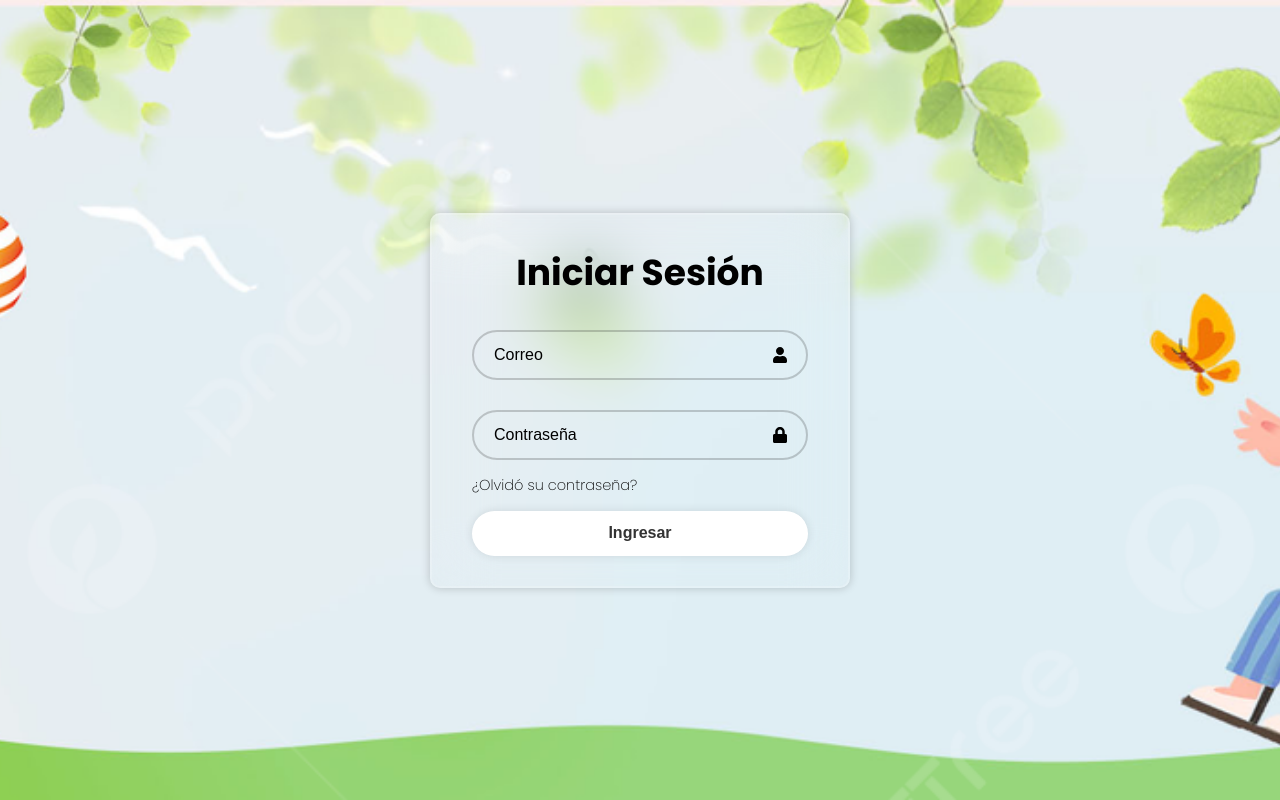
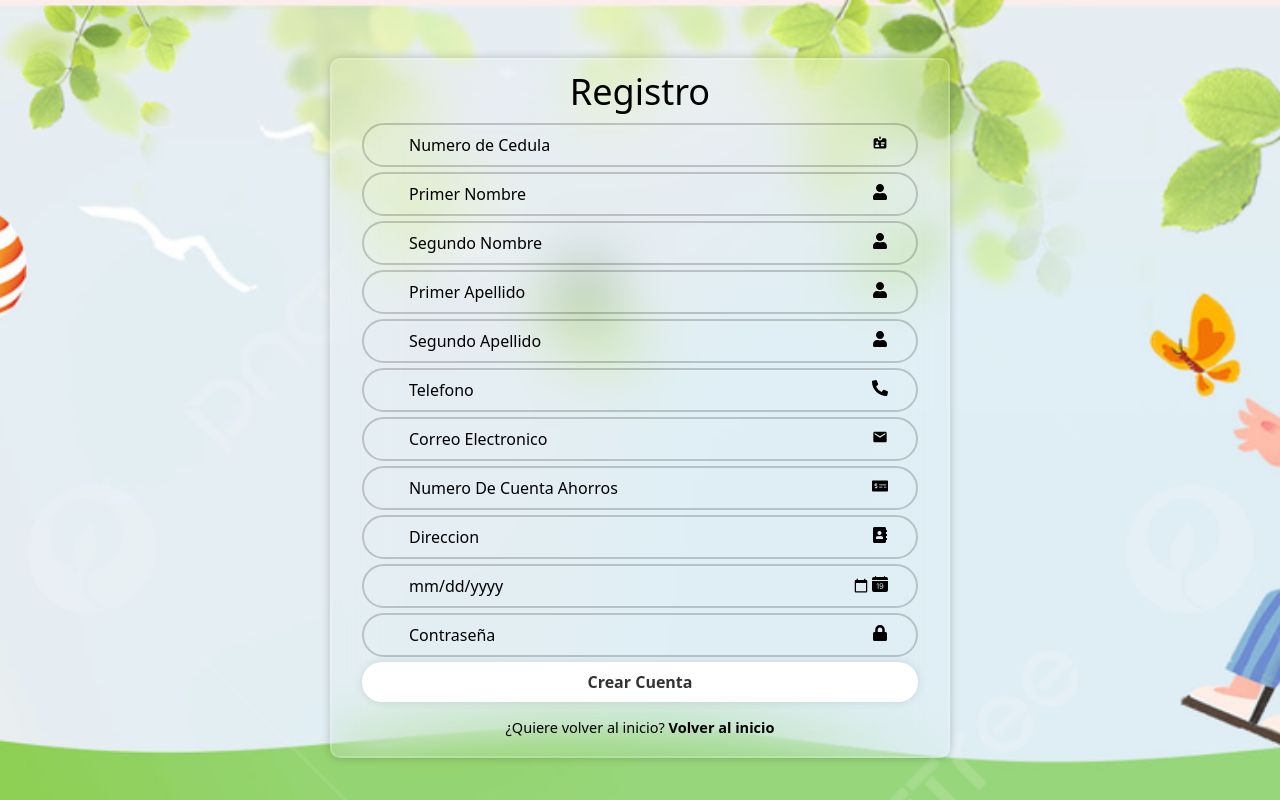
Before and after one commit to judynatalialopez/AED-Front-End, a React (Create React App) app in the folder aed-front-end/: page /Registro in a window 1280 px wide. Built offline with nearby package versions, Linux system fonts and the light colour scheme.

Commit message:
navegacion fucnionando ver01

```diff
--- a/aed-front-end/package.json
+++ b/aed-front-end/package.json
@@ -12,6 +12,7 @@
     "react-bootstrap": "^2.10.3",
     "react-dom": "^18.3.1",
     "react-icons": "^5.2.1",
+    "react-router-dom": "^6.24.0",
     "react-scripts": "5.0.1",
     "reactstrap": "^9.2.2",
     "web-vitals": "^2.1.4"
--- a/aed-front-end/src/App.js
+++ b/aed-front-end/src/App.js
@@ -1,13 +1,24 @@
-
-import './App.css';
-import LoginUser from './components/login_user';  // Asegúrate de que la carpeta se llama 'components' y el archivo 'update_password_a.js'
-
-
+import React from 'react';
+import { BrowserRouter, Routes, Route } from 'react-router-dom';
+import LoginUser from './components/login_user';
+import RegisterUser from './components/register_user';
+import Update_Password_u from './components/password_u';
+import ViewUsers from './components/view_users';
+import './App.css'; // Asegúrate de que la carpeta se llama 'components' y el archivo 'update_password_a.js'
+import { Navbar } from 'react-bootstrap';
 
 function App() {
   return (
     <div>
-      <LoginUser />
+      <BrowserRouter>
+        <Navbar />
+        <Routes>
+          <Route path="/" element={<LoginUser />} />
+          <Route path="/Contraseña" element={<Update_Password_u />} />
+          <Route path="/Registro" element={<RegisterUser />} />
+          <Route path="/Inicio" element={<ViewUsers />} />
+        </Routes>
+      </BrowserRouter>
     </div>
   );
 }
--- a/aed-front-end/src/components/login_user.jsx
+++ b/aed-front-end/src/components/login_user.jsx
@@ -1,10 +1,12 @@
 import React, { useState } from 'react';
+import { useNavigate } from 'react-router-dom'; // Asegúrate de importar useNavigate
 import '../styles/login_user.css';
 import { FaUser, FaLock } from 'react-icons/fa';
 
 const LoginUser = () => {
-  const [email, setEmail] = useState(""); // Utiliza 'email' en vez de 'Email'
-  const [contrasena, setContrasena] = useState(""); // Utiliza 'contrasena' en vez de 'Contrasena'
+  const [email, setEmail] = useState("");
+  const [contrasena, setContrasena] = useState("");
+  const navigate = useNavigate(); // Asegúrate de definir navigate
 
   const handleSubmit = async (event) => {
     event.preventDefault();
@@ -15,17 +17,24 @@ const LoginUser = () => {
           "Content-Type": "application/json"
         },
         body: JSON.stringify({
-          Email: email, // Utiliza 'email' en vez de 'Email'
-          Contrasena: contrasena, // Utiliza 'contrasena' en vez de 'Contrasena'
+          Email: email,
+          Contrasena: contrasena,
         })
       });
 
       if (response.ok) {
         const data = await response.json();
         alert("Inicio de sesión exitoso");
-        // Aquí podrías redirigir al usuario si es necesario
+        navigate('/Inicio'); // Redirige a la página de inicio
       } else {
-        alert("Credenciales incorrectas. Por favor, inténtalo de nuevo.");
+        const errorData = await response.json();
+        if (errorData.message === 'usuario no encontrado') {
+          alert("Usuario no encontrado. Por favor, inténtalo de nuevo.");
+        } else if (errorData.message === 'Contraseña incorrecta') {
+          alert("Contraseña incorrecta. Por favor, inténtalo de nuevo.");
+        } else {
+          alert("Error al iniciar sesión. Por favor, inténtalo de nuevo.");
+        }
       }
     } catch (error) {
       console.error("Error:", error);
@@ -59,11 +68,15 @@ const LoginUser = () => {
         </div>
 
         <div className="remember-forgot">
-          <a href='#'>¿Olvidó su contraseña?</a>
+          <a href='/Contraseña'>¿Olvidó su contraseña?</a>
         </div>
 
         <button type="submit">Ingresar</button>
       </form>
+     <br />
+      <div className='remember-forgot'>
+          <p>¿Todavia no tienes cuenta? <a href="/Registro">Ir a crearla</a></p>
+        </div>
     </div>
   );
 };
--- a/aed-front-end/src/components/password_u.jsx
+++ b/aed-front-end/src/components/password_u.jsx
@@ -78,7 +78,7 @@ const Update_Password_u = () => {
 
                 <div className="register-link">
                     <p>
-                        ¿Quiere volver al inicio? <a href="#">Volver al inicio</a>
+                        ¿Quiere volver al inicio? <a href="/">Volver al inicio</a>
                     </p>
                 </div>
             </form>
--- a/aed-front-end/src/components/register_user.jsx
+++ b/aed-front-end/src/components/register_user.jsx
@@ -52,79 +52,79 @@ const RegisterUser = () => {
     };
 
     return (
-        <div className="wrapper">
+        <div className="wrapper-02">
             <form onSubmit={add}>
                 <h1>Registro</h1>
-                <div className="input-box">
+                <div className="input-box-02">
                     <input onChange={(event) => setNumeroDeCedula(event.target.value)}
                         type="number" placeholder='Numero de Cedula' required />
                     <HiIdentification className='icon' />
                 </div>
 
-                <div className="input-box">
+                <div className="input-box-02">
                     <input onChange={(event) => setPrimerNombre(event.target.value)}
                         type="text" placeholder='Primer Nombre' required />
                     <FaUser className='icon' />
                 </div>
 
-                <div className="input-box">
+                <div className="input-box-02">
                     <input onChange={(event) => setSegundoNombre(event.target.value)}
                         type="text" placeholder='Segundo Nombre' required />
                     <FaUser className='icon' />
                 </div>
 
-                <div className="input-box">
+                <div className="input-box-02">
                     <input onChange={(event) => setPrimerApellido(event.target.value)}
                         type="text" placeholder='Primer Apellido' required />
                     <FaUser className='icon' />
                 </div>
 
-                <div className="input-box">
+                <div className="input-box-02">
                     <input onChange={(event) => setSegundoApellido(event.target.value)}
                         type="text" placeholder='Segundo Apellido' required />
                     <FaUser className='icon' />
                 </div>
 
-                <div className="input-box">
+                <div className="input-box-02">
                     <input onChange={(event) => setTelefono(event.target.value)}
                         type="number" placeholder='Telefono' required />
                     <FaPhoneAlt className='icon' />
                 </div>
 
-                <div className="input-box">
+                <div className="input-box-02">
                     <input onChange={(event) => setEmail(event.target.value)}
                         type="email" placeholder='Correo Electronico' required />
                     <MdEmail className='icon' />
                 </div>
 
-                <div className="input-box">
+                <div className="input-box-02">
                     <input onChange={(event) => setNumeroDeCuenta(event.target.value)}
                         type="number" placeholder='Numero De Cuenta Ahorros' required />
                     <FaMoneyCheckAlt className='icon' />
                 </div>
 
-                <div className="input-box">
+                <div className="input-box-02">
                     <input onChange={(event) => setDireccion(event.target.value)}
                         type="text" placeholder='Direccion' required />
                     <FaAddressBook className='icon' />
                 </div>
 
-                <div className="input-box">
+                <div className="input-box-02">
                     <input onChange={(event) => setFechaDeNacimiento(event.target.value)}
                         type="date" placeholder='Fecha De Nacimiento' required />
                     <BsFillCalendarDateFill className='icon' />
                 </div>
 
-                <div className="input-box">
+                <div className="input-box-02">
                     <input onChange={(event) => setContrasena(event.target.value)}
                         type="password" placeholder='Contraseña' required />
                     <FaLock className='icon' />
                 </div>
 
-                <button type="submit">Crear Cuenta</button>
+                <button type="submit-02">Crear Cuenta</button>
 
-                <div className='register-link'>
-                    <p>¿Quiere volver al inicio? <a href="#">Volver al inicio</a></p>
+                <div className='register-link-02'>
+                    <p>¿Quiere volver al inicio? <a href="/">Volver al inicio</a></p>
                 </div>
             </form>
         </div>
--- a/aed-front-end/src/styles/register_user.css
+++ b/aed-front-end/src/styles/register_user.css
@@ -20,7 +20,7 @@ body {
     background-position: center;
 }
 
-.wrapper{
+.wrapper-02{
     width: 620px;
     height: 700px;
     background: transparent;
@@ -32,19 +32,19 @@ body {
     padding: 10px 30px;
 }
 
-.wrapper h1 {
+.wrapper-02 h1 {
     font-size: 36px;
     text-align: center;
 }
 
-.wrapper .input-box{
+.wrapper-02 .input-box-02{
     position: relative;
     width: 100%;
     height: 39px;
     margin: 10px 0;
 }
 
-.input-box input{
+.input-box-02 input{
     width: 100%;
     height: 60%;
     background: transparent;
@@ -56,11 +56,11 @@ body {
     padding: 20px 45px 20px ;
 }
 
-.input-box input::placeholder {
+.input-box-02 input::placeholder {
     color: #000000;
 }
 
-.input-box .icon{
+.input-box-02 .icon{
     position: absolute;
     right: 30px;
     top: 50%;
@@ -69,7 +69,7 @@ body {
 }
 
 
-.wrapper .remember-forgot{
+.wrapper-02 .remember-forgot{
     display: flex;
     justify-content: space-between;
     font-size: 14.5px;
@@ -89,7 +89,7 @@ body {
     text-decoration: underline;
 }
 
-.wrapper button {
+.wrapper-02 button {
     width: 100%;
     height: 40px;
     background: #fff;
@@ -104,18 +104,18 @@ body {
 }
 
 
-.wrapper .register-link{
+.wrapper-02 .register-link-02{
     font-size: 14.5px;
     text-align: center;
     margin: 15px;
 }
 
-.wrapper .register-link p a {
+.wrapper-02 .register-link-02 p a {
     color: #000000;
     text-decoration: none;
     font-weight: 600;
 }
 
-.wrapper .register-link p a:hover{
+.wrapper-02 .register-link-02 p a:hover{
     text-decoration: underline;
 }
```
Also changed, not shown: aed-front-end/src/components/password_a.jsx (+68 -12 lines), 1 other file (tests, documents, lock files or other folders).
